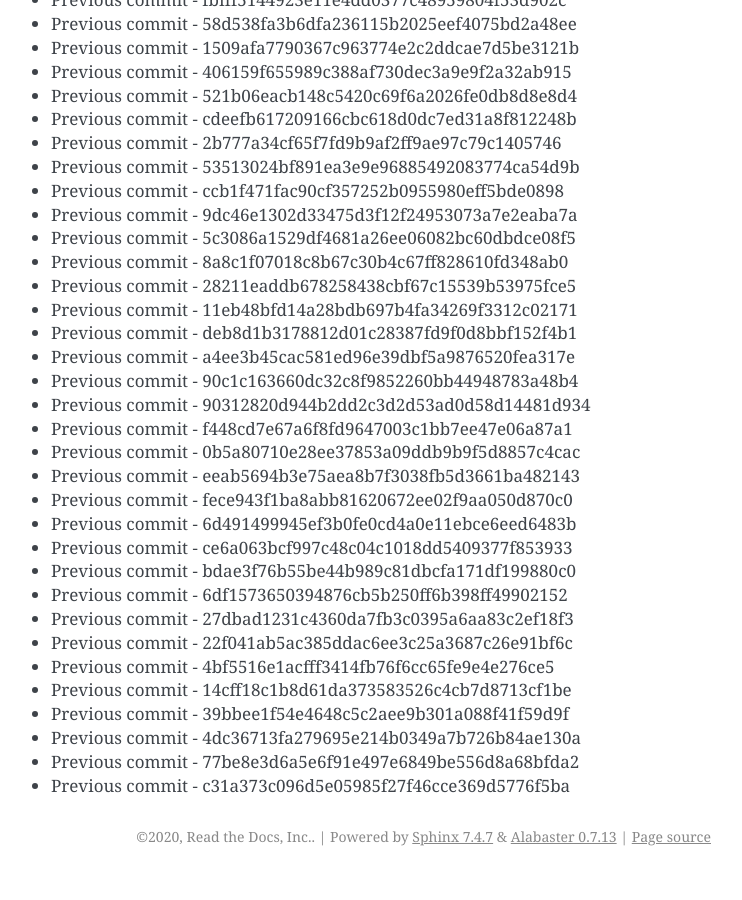
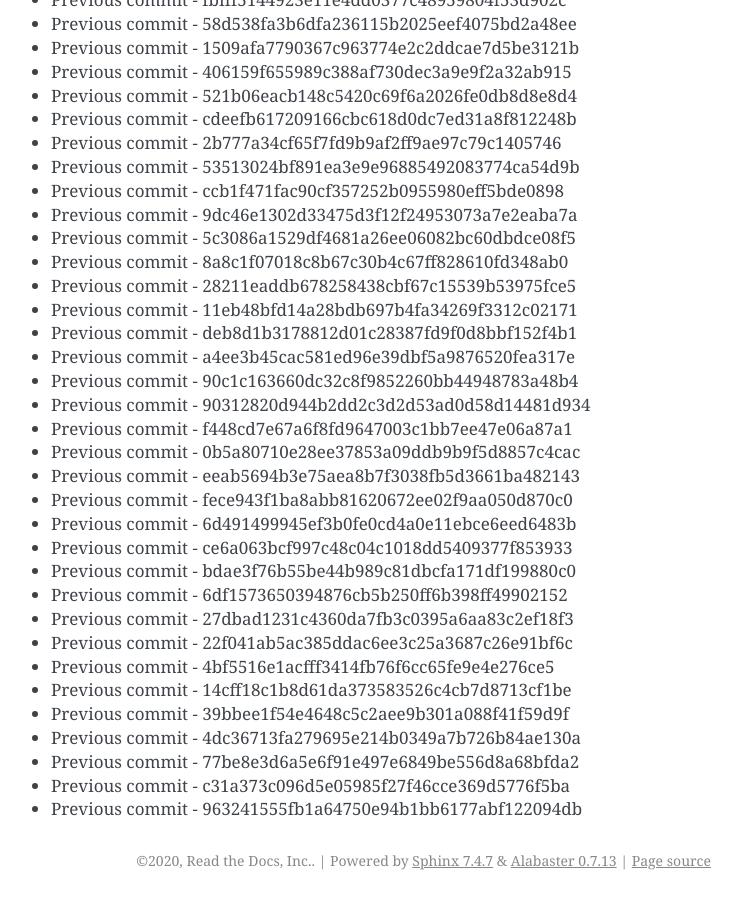
Before and after one commit to readthedocs/rtd-git-stresstest, a Sphinx documentation site: the page built from docs/updates.rst, in a window 1280 px wide and 900 px high, scrolled down 11340 px. Shown: the whole window, without its empty margins (399-1141 px from the left). Built offline with Sphinx 7.4.7, drawn with Linux system fonts in a browser that asks for light colours; before the commit the page ends 12216 px from its top, so only the background shows below that.

Commit message:
Generating commit from previous: 963241555fb1a64750e94b1bb6177abf122094db

```diff
--- a/docs/updates.rst
+++ b/docs/updates.rst
@@ -508,3 +508,4 @@ It can be tested for any performance characteristics.
 * Previous commit - 4dc36713fa279695e214b0349a7b726b84ae130a
 * Previous commit - 77be8e3d6a5e6f91e497e6849be556d8a68bfda2
 * Previous commit - c31a373c096d5e05985f27f46cce369d5776f5ba
+* Previous commit - 963241555fb1a64750e94b1bb6177abf122094db
```
